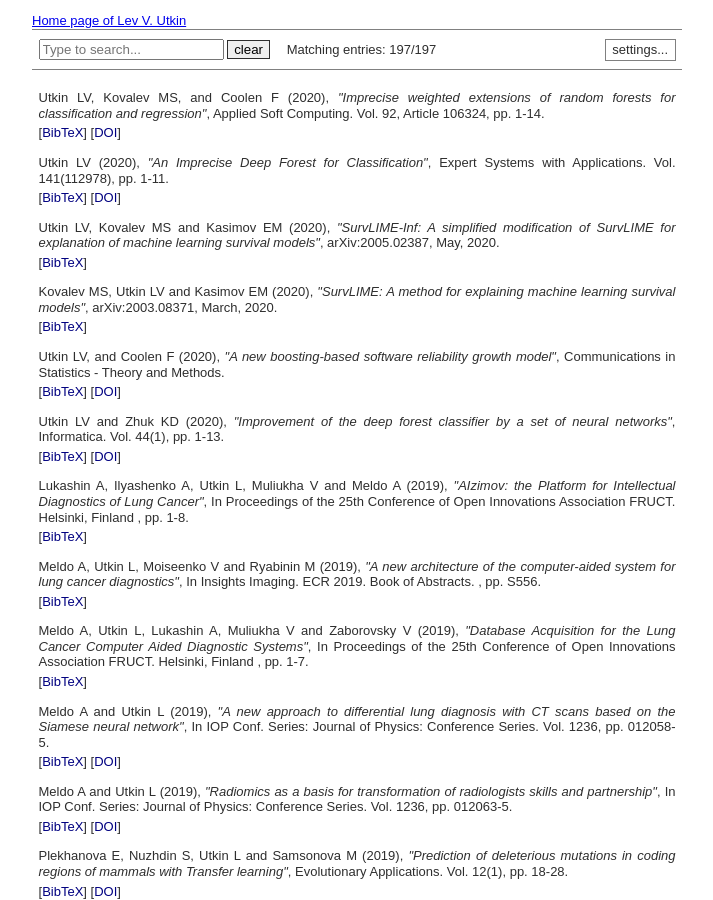
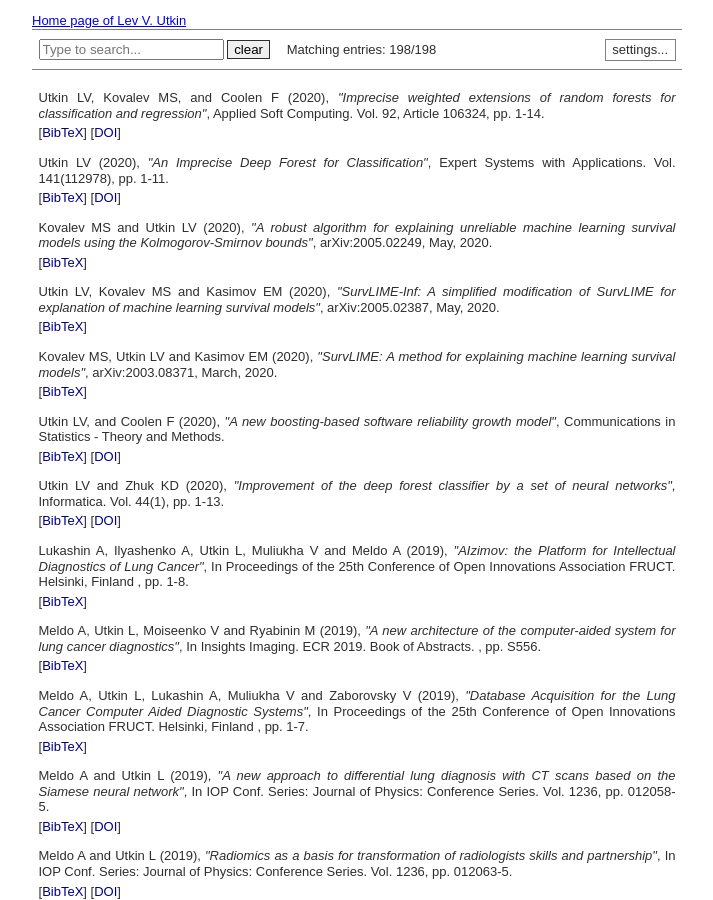
Before and after one commit to levutkin/levutkin.github.io, a Jekyll site: the page publications.html, which Jekyll copies as it is, in a window 1280 px wide and 900 px high. Shown: the whole window, without its empty margins (283-996 px from the left). Built offline with Jekyll 4.4.1, drawn with Linux system fonts in a browser that asks for light colours.

Commit message:
Update publications.html

```diff
--- a/publications.html
+++ b/publications.html
@@ -445,12 +445,29 @@ p.infolinks { margin: 0.3em 0em 0em 0em; padding: 0px; }
 }
 </pre></td>
 
+<tr id="Kovalev-Utkin-20" class="entry">
+	<td> Kovalev MS and Utkin LV (2020), <i>"A robust algorithm for explaining unreliable machine learning survival models using the Kolmogorov-Smirnov bounds"</i>, arXiv:2005.02249, May, 2020.
+	<p class="infolinks"> [<a href="javascript:toggleInfo('Kovalev-Utkin20','bibtex')">BibTeX</a>]
+</td>
+</tr>
+<tr id="bib_Kovalev-Utkin-20" class="bibtex noshow">
+<td><b>BibTeX</b>:
+<pre>
+@Unpublished{Kovalev-Utkin-20,
+  author = {M.S. Kovalev and L.V. Utkin},
+  note   = {arXiv:2005.02249},
+  title  = {A robust algorithm for explaining unreliable machine learning survival models using the {K}olmogorov-{S}mirnov bounds},
+  month  = may,
+  year   = {2020},
+}
+</pre></td>
+
 <tr id="Utkin-Kovalev-Kasimov-20a" class="entry">
 	<td>  Utkin LV, Kovalev MS and Kasimov EM (2020), <i>"SurvLIME-Inf: A simplified modification of SurvLIME for explanation of machine learning survival models"</i>, arXiv:2005.02387, May, 2020.
-	<p class="infolinks"> [<a href="javascript:toggleInfo('Kovalev-Utkin-Kasimov-20','bibtex')">BibTeX</a>]
+	<p class="infolinks"> [<a href="javascript:toggleInfo('Utkin-Kovalev-Kasimov-20a','bibtex')">BibTeX</a>]
 </td>
 </tr>
-<tr id="bib_Kovalev-Utkin-Kasimov-20" class="bibtex noshow">
+<tr id="bib_Kovalev-Utkin-Kasimov-20a" class="bibtex noshow">
 <td><b>BibTeX</b>:
 <pre>
 @Unpublished{Kovalev-Utkin-Kasimov-20,
```
